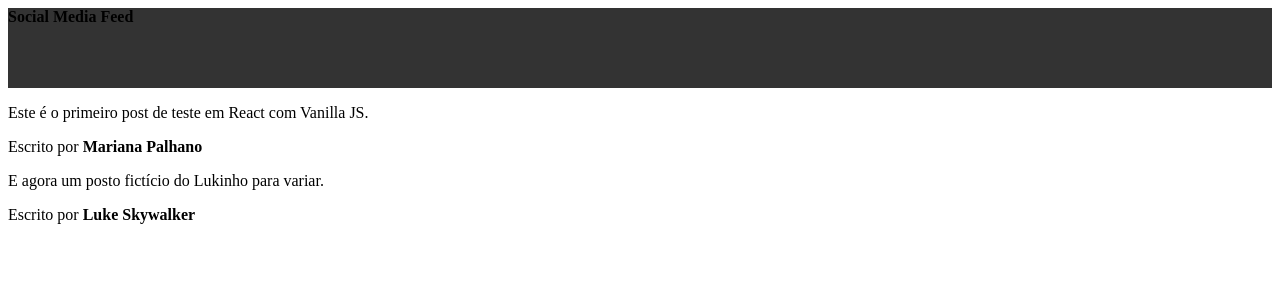
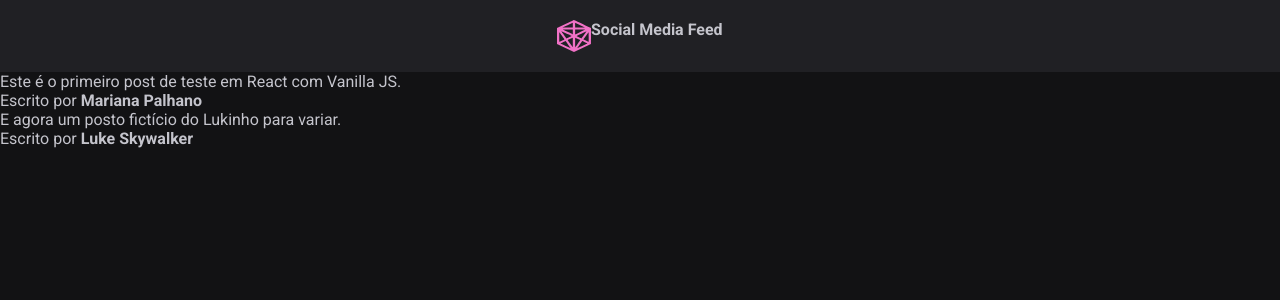
Before and after one commit to marianapalhano/react, a React (Vite) app in the folder p01-socialmedia-feed/: page / in a window 1280 px wide. Shown: the top 300 px of the page. Built offline with nearby package versions, Linux system fonts and the light colour scheme.

Commit message:
feat(p01-socialmedia-feed): adds style to header component

```diff
--- a/p01-socialmedia-feed/src/App.jsx
+++ b/p01-socialmedia-feed/src/App.jsx
@@ -1,5 +1,7 @@
 import { Header } from './components/Header';
 import { Post } from './Post';
+
+import './global.css';
 
 export function App() {
 
--- a/p01-socialmedia-feed/src/components/Header.jsx
+++ b/p01-socialmedia-feed/src/components/Header.jsx
@@ -1,8 +1,11 @@
-import styles from './Header.module.css'
+import styles from './Header.module.css';
+
+import socialMediaLogo from '../assets/socialmedia-logo.svg';
 
 export function Header() {
     return(
         <header className={styles.header}>
+            <img src={socialMediaLogo} alt="Logotipo da SocialMedia" />
             <strong>Social Media Feed</strong>
         </header>
     )
--- a/p01-socialmedia-feed/src/components/Header.module.css
+++ b/p01-socialmedia-feed/src/components/Header.module.css
@@ -1,4 +1,10 @@
 .header {
-    background: #333;
-    height: 80px;
+    background: var(--gray-800);
+    display: flex;
+    justify-content: center;
+    padding: 1.25rem 0;
 }
+
+.header img {
+    height: 2rem;
+}
--- a/p01-socialmedia-feed/src/global.css
+++ b/p01-socialmedia-feed/src/global.css
@@ -8,7 +8,7 @@
     --gray-800: #202024;
     --gray-900: #121214;
 
-    --pink-500: #ff8fab;
+    --pink-500: #F171C6;
 }
 
 * {
```
Also changed, not shown: p01-socialmedia-feed/src/assets/socialmedia-logo.svg (added).
